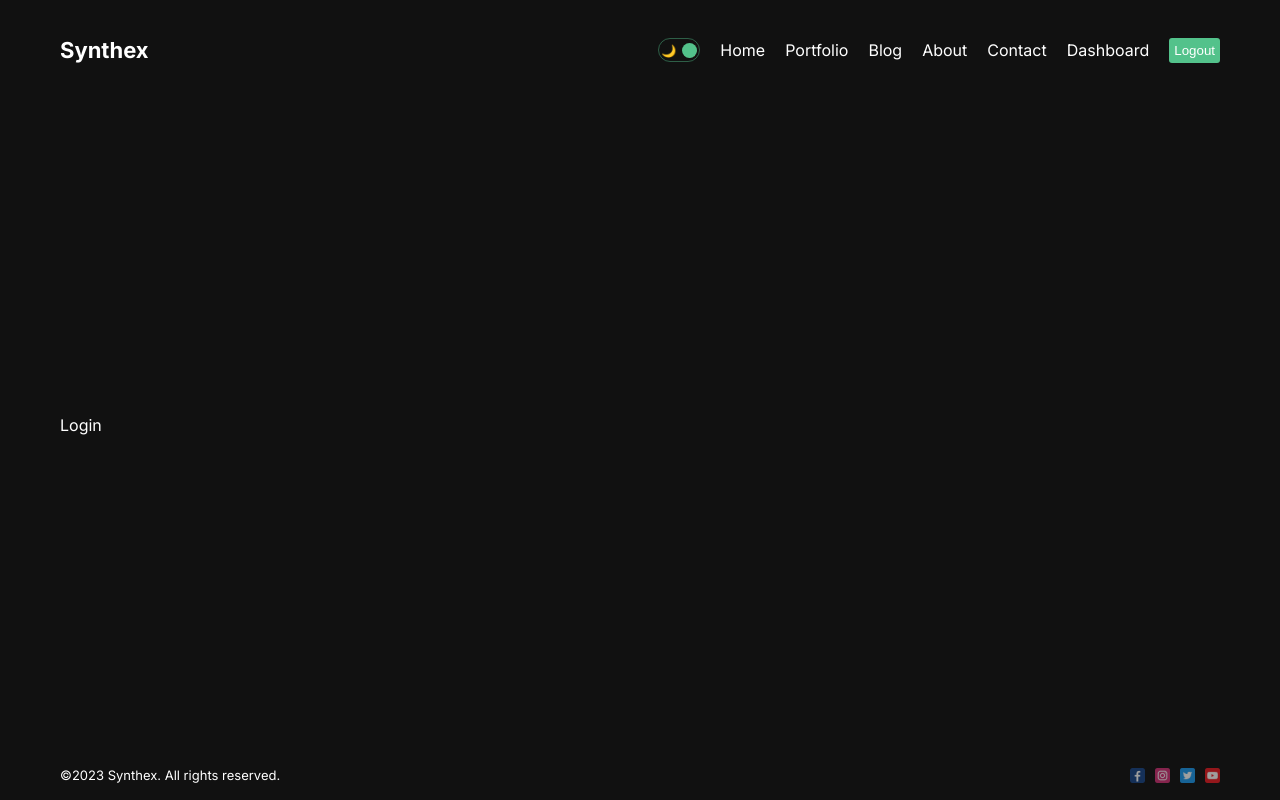
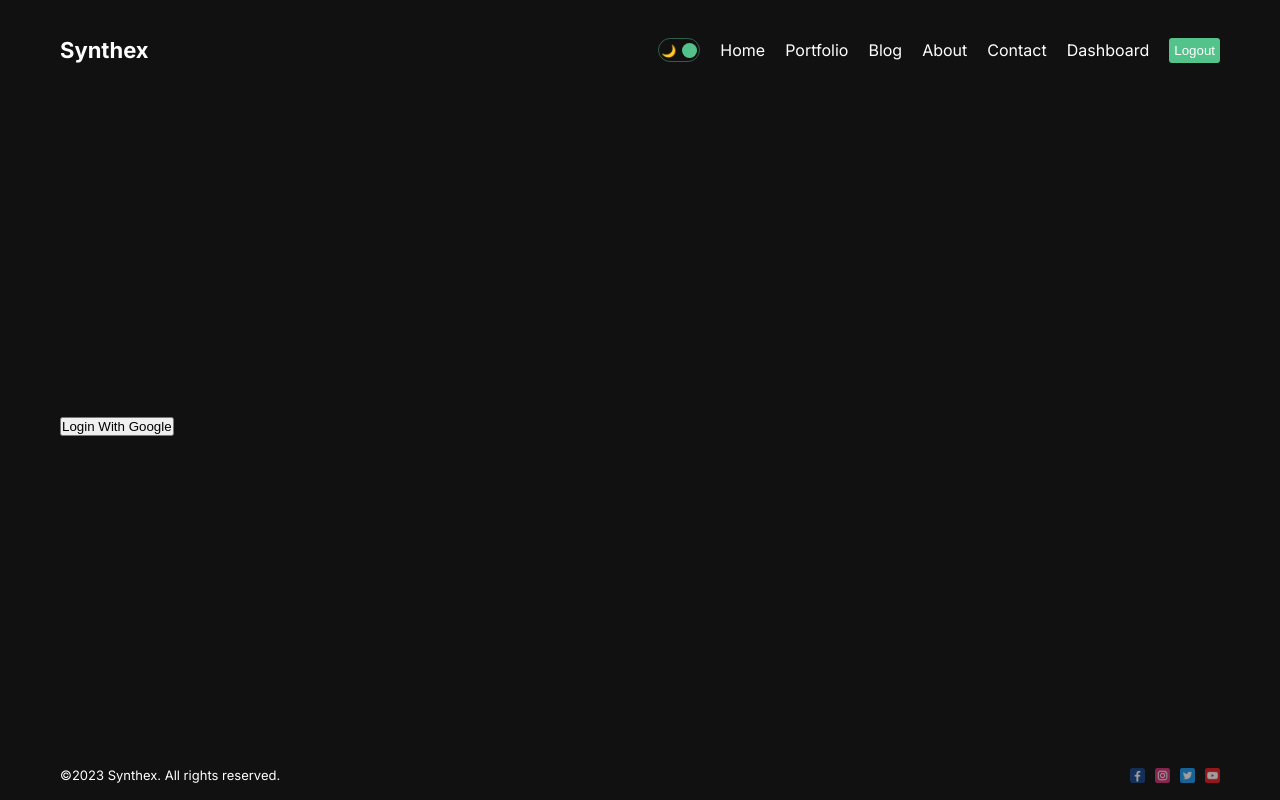
Before and after one commit to salmanabdullahfahim/agency-application-with-nextjs, a Next.js app: page /dashboard/login in a window 1280 px wide. Built offline with nearby package versions, Linux system fonts and the light colour scheme.

Commit message:
google authentication added with nextauth

```diff
--- a/package.json
+++ b/package.json
@@ -13,6 +13,7 @@
     "eslint-config-next": "13.4.19",
     "mongoose": "7.5.0",
     "next": "13.4.19",
+    "next-auth": "^4.23.1",
     "react": "18.2.0",
     "react-dom": "18.2.0",
     "react-spinners": "^0.13.8",
--- a/src/app/dashboard/(auth)/login/page.jsx
+++ b/src/app/dashboard/(auth)/login/page.jsx
@@ -1,7 +1,13 @@
+"use client";
+import { signIn } from "next-auth/react";
 import React from "react";
 
 const Login = () => {
-  return <div>Login</div>;
+  return (
+    <div>
+      <button onClick={() => signIn("google")}>Login With Google</button>
+    </div>
+  );
 };
 
 export default Login;
--- a/src/app/layout.js
+++ b/src/app/layout.js
@@ -3,6 +3,7 @@
 import { Inter, Roboto, Poppins } from "next/font/google";
 import Footer from "src/components/footer/Footer";
 import { ThemeProvider } from "src/context/ThemeContext";
+import AuthProvider from "src/components/AuthProvider/AuthProvider";
 
 const inter = Inter({ subsets: ["latin"] });
 
@@ -16,11 +17,13 @@
     <html lang="en">
       <body className={inter.className}>
         <ThemeProvider>
-          <div className="container">
-            <Navbar />
-            {children}
-            <Footer />
-          </div>
+          <AuthProvider>
+            <div className="container">
+              <Navbar />
+              {children}
+              <Footer />
+            </div>
+          </AuthProvider>
         </ThemeProvider>
       </body>
     </html>
--- /dev/null
+++ b/src/components/AuthProvider/AuthProvider.jsx
@@ -0,0 +1,9 @@
+"use client";
+import React from "react";
+import { SessionProvider } from "next-auth/react";
+
+const AuthProvider = ({ children }) => {
+  return <SessionProvider>{children}</SessionProvider>;
+};
+
+export default AuthProvider;
```
Also changed, not shown: src/app/api/auth/[...nextauth]/route.js (added, +13 -0 lines), src/app/dashboard/page.jsx (+3 -6 lines), 1 other file (tests, documents, lock files or other folders).
